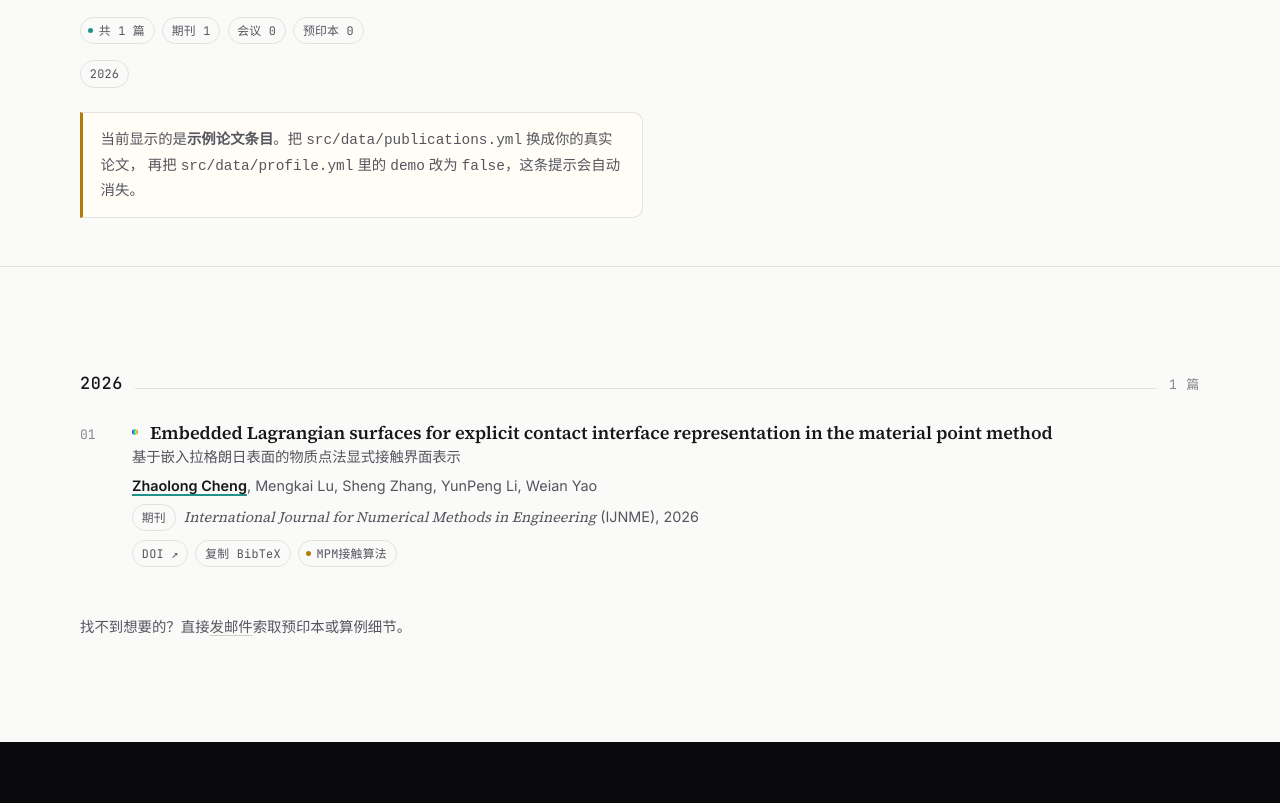
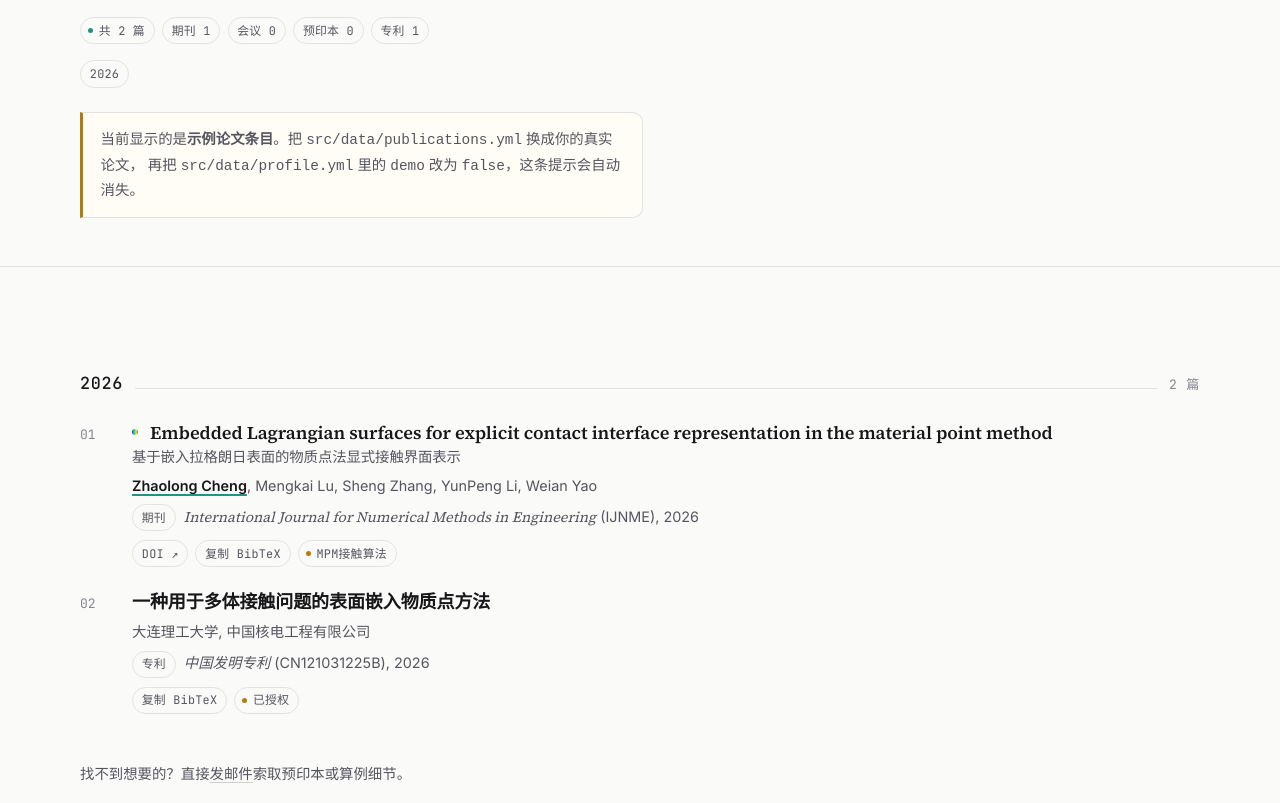
Before and after one commit to chengzhaolong/chengzhaolong.github.io, an Astro site: page /publications in a window 1280 px wide. Shown: the part 284-1087 px from the top of the page. Built offline with nearby package versions, Linux system fonts and the light colour scheme; Astro itself is replaced by a stand-in of ours.

Commit message:
feat(publications): 新增专利类型，加入 CN121031225B 表面嵌入物质点方法
publications.yml 增加一条 type: patent 条目（authors 写两个专利权人单位，完整发明人保留在 bibtex）；content.config.ts 的 type 枚举补 patent；PubItem 角标映射补「专利」；/publications 统计徽章增加条件渲染的「专利 N」；README 补专利写法。

```diff
--- a/src/components/PubItem.astro
+++ b/src/components/PubItem.astro
@@ -22,7 +22,7 @@ interface Props {
 
 const { pub, index, me = 'Chaolong Cheng', showBibtex = true } = Astro.props;
 
-const typeLabel = { journal: '期刊', conference: '会议', preprint: '预印本' }[pub.type] ?? '论文';
+const typeLabel = { journal: '期刊', conference: '会议', preprint: '预印本', patent: '专利' }[pub.type] ?? '论文';
 
 const esc = (s: string) =>
   s.replace(/&/g, '&amp;').replace(/</g, '&lt;').replace(/>/g, '&gt;');
--- a/src/content.config.ts
+++ b/src/content.config.ts
@@ -41,7 +41,7 @@ const publications = defineCollection({
     venue: z.string(),
     venue_short: z.string().optional(),
     year: z.number(),
-    type: z.enum(['journal', 'conference', 'preprint']).default('journal'),
+    type: z.enum(['journal', 'conference', 'preprint', 'patent']).default('journal'),
     /** 置顶：首页「最新论文」优先取这些 */
     highlight: z.boolean().default(false),
     /** 例如 "in press" / "under review" */
--- a/src/data/publications.yml
+++ b/src/data/publications.yml
@@ -6,7 +6,7 @@
 #   title_zh    中文译名（可选，列表里作为副标题）
 #   authors     作者数组，本人姓名写 "Chaolong Cheng" 会被自动加粗
 #   venue       期刊 / 会议全称
-#   type        journal | conference | preprint
+#   type        journal | conference | preprint | patent
 #   highlight   true = 首页「最新论文」优先展示
 #   links       pdf / doi / code / data，留空则不显示徽章
 #   bibtex      原样字符串，页面上可一键复制
@@ -42,3 +42,35 @@
   tags:
     - MPM
     - 表面嵌入接触算法
+
+# 专利：type 写 patent，作者栏可直接写专利权人（单位）
+- id: zhang2026-patent-embedded-contact
+  title: 一种用于多体接触问题的表面嵌入物质点方法
+  authors:
+    - 大连理工大学
+    - 中国核电工程有限公司
+  venue: 中国发明专利
+  venue_short: CN121031225B
+  year: 2026
+  type: patent
+  highlight: false
+  status: 已授权
+  links:
+    pdf: ''
+    doi: ''
+    code: ''
+  bibtex: |
+    @patent{CN121031225B,
+      author      = {张盛 and 成朝龙 and 张世超 and 李云鹏 and 姚伟岸 and 叶宏飞 and 王骥骁 and 杨林民 and 郑修鹏 and 王艳苹 and 刘诗华},
+      title       = {一种用于多体接触问题的表面嵌入物质点方法},
+      number      = {CN121031225B},
+      type        = {中国发明专利},
+      year        = {2026},
+      month       = {feb},
+      day         = {3},
+      assignee    = {大连理工大学 and 中国核电工程有限公司},
+      nationality = {CN}
+    }
+  tags:
+    - MPM
+    - 表面嵌入接触算法
--- a/src/pages/publications.astro
+++ b/src/pages/publications.astro
@@ -13,6 +13,7 @@ const counts = {
   journal: pubs.filter((p) => p.data.type === 'journal').length,
   conference: pubs.filter((p) => p.data.type === 'conference').length,
   preprint: pubs.filter((p) => p.data.type === 'preprint').length,
+  patent: pubs.filter((p) => p.data.type === 'patent').length,
 };
 
 // 连续编号（跨年份）
@@ -37,6 +38,7 @@ const numbered = pubs.map((p) => ({ pub: p, index: ++n }));
         <span class="badge">期刊 {counts.journal}</span>
         <span class="badge">会议 {counts.conference}</span>
         <span class="badge">预印本 {counts.preprint}</span>
+        {counts.patent > 0 && <span class="badge">专利 {counts.patent}</span>}
       </div>
 
       <div class="cluster" style="margin-top:1rem">
```
Also changed, not shown: README.md.
